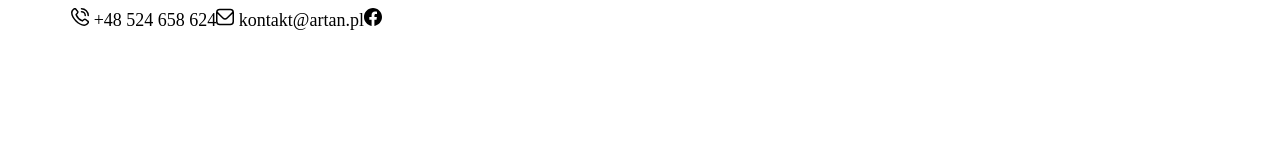
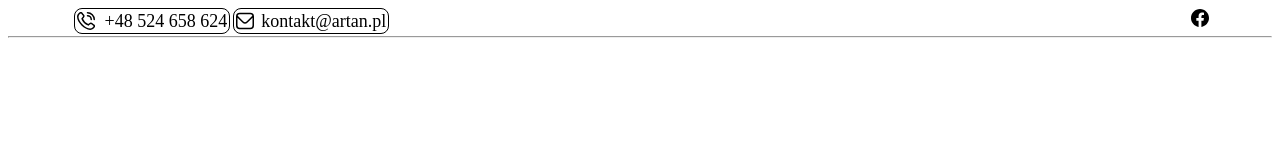
Before and after one commit to Informejtik300/Arrtan-FirebaseHost, a plain HTML site: page index.html in a window 1280 px wide. Drawn offline with Linux system fonts and the light colour scheme.

Commit message:
Poprawiony pasek nawigacji i podpiecie linkow

```diff
--- a/index.html
+++ b/index.html
@@ -5,12 +5,14 @@
         <meta charset="utf-8">
         <link rel="stylesheet" href="styl.css">
         <link rel="icon" href="Zdjecia/Systemowe/logo.ico">
+        <script src="mainJava.js"></script>
     </head>
     <body>
         <nav id="pasek_nav_gorny">
-            <span><img src="Zdjecia/Systemowe/phone-call.svg" alt="tel_icon"> +48 524 658 624</span>
-            <span><img src="Zdjecia/Systemowe/email-box.svg" alt="email_icon"> kontakt@artan.pl</span>
-            <a href=""><img src="Zdjecia/Systemowe/facebook.svg" alt="facebook_icon"></a>
+            <div id="ramka" onclick="zadzwon()"><img src="Zdjecia/Systemowe/phone-call.svg" alt="tel_icon"> <div id="text">+48 524 658 624</div></div>
+            <div id="ramka" onclick="window.location.href='mailto:kontakt@arrtan.pl'"><img src="Zdjecia/Systemowe/email-box.svg" alt="email_icon"> <div id="text">kontakt@artan.pl</div></div>
+            <a href="https://www.facebook.com/share/1BeRS2TXNS/"><img src="Zdjecia/Systemowe/facebook.svg" alt="facebook_icon"></a>
         </nav>
+        <hr>
     </body>
 </html>
--- /dev/null
+++ b/mainJava.js
@@ -0,0 +1,9 @@
+// Sprawdzanie czy urządzenie jest mobilne
+function zadzwon() {
+  const isMobile = /iPhone|iPad|iPod|Android/i.test(navigator.userAgent);
+  if (isMobile) {
+    window.location.href = "tel:+48123456789";
+  } else {
+    alert("Niestety funkcja dzwonienia jest dostępna tylko na urządzenia mobilne.");
+  }
+};
--- a/styl.css
+++ b/styl.css
@@ -4,13 +4,28 @@
     margin: auto;
     font-size: 18px;
 }
-#pasek_nav_gorny span{
+#pasek_nav_gorny #ramka{
     float: left;
+    border: 1px solid black;
+    border-radius: 8px;
+    padding: 2px;
+    margin-left: 3px;
+    width: 150px;
+    height: 20px;
+}
+#pasek_nav_gorny #ramka:hover{
+    cursor: pointer;
+    background-color: #cccccc;
+}
+#pasek_nav_gorny #text{
+    margin-bottom: 5px;
+    float: right;
 }
 #pasek_nav_gorny a{
-    float: left;
+    float: right;
 }
 #pasek_nav_gorny img{
     width: 18px;
     height: 18px;
+    margin-top: 1px;
 }
```
